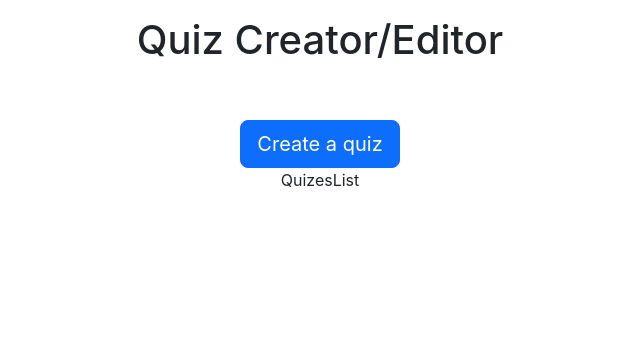
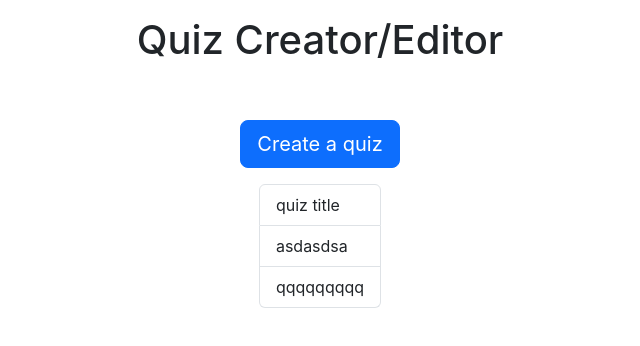
Before and after one commit to Xx-AmrHossam-xX/quiz-creator, a React (Create React App) app: page / in a window 1280 px wide. Shown: the top 346 px of the page, without its empty margins (320-960 px from the left). Built offline with nearby package versions, Linux system fonts and the light colour scheme.

Commit message:
Quizes List

```diff
--- a/src/App.css
+++ b/src/App.css
@@ -1,4 +1,7 @@
 .App {
-  text-align: center;
-  margin:1rem
+  display: flex;
+  justify-content: center;
+  align-items: center;
+  flex-direction: column;
+  margin: 1rem;
 }
--- a/src/App.js
+++ b/src/App.js
@@ -1,11 +1,19 @@
 import { useState } from 'react'
 import SaveForm from './components/SaveForm'
-import QuizesList from './components/QuizesList'
+import QuizesList from './components/QuizesList/QuizesList'
+import { QUIZES } from './dummyData'
 import './App.css'
 
 function App() {
   const [quizes, setQuizes] = useState([])
   const [isSaving, setIsSaving] = useState(false)
+  const [selectedQuiz, setSelectedQuiz] = useState({})
+
+  const toggleForm = (quiz = {}) => {
+    setIsSaving((prev) => !prev)
+    setSelectedQuiz(quiz)
+  }
+
   return (
     <div className="App">
       <h1>Quiz Creator/Editor</h1>
@@ -13,12 +21,16 @@ function App() {
         <button
           class="btn btn-primary btn-lg mt-5"
           type="button"
-          onClick={() => setIsSaving(true)}
+          onClick={() => toggleForm()}
         >
           Create a quiz
         </button>
       )}
-      {isSaving ? <SaveForm /> : <QuizesList />}
+      {isSaving ? (
+        <SaveForm selectedQuiz={selectedQuiz} />
+      ) : (
+        <QuizesList quizes={QUIZES} toggleForm={toggleForm} />
+      )}
     </div>
   )
 }
--- a/src/components/QuizesList.jsx
+++ /dev/null
@@ -1,5 +0,0 @@
-const QuizesList = () => {
-  return <div>QuizesList</div>
-}
-
-export default QuizesList
--- /dev/null
+++ b/src/components/QuizesList/QuizesList.jsx
@@ -0,0 +1,22 @@
+import './QuizesList.css'
+
+const QuizesList = ({ quizes, toggleForm }) => {
+  return (
+    <div class="list-group m-3">
+      {quizes.map((quiz) => {
+        return (
+          <button
+            type="button"
+            key={quiz.id}
+            class="list-group-item list-group-item-action quiz-item"
+            onClick={() => toggleForm(quiz)}
+          >
+            {quiz.title}
+          </button>
+        )
+      })}
+    </div>
+  )
+}
+
+export default QuizesList
--- a/src/components/SaveForm.jsx
+++ b/src/components/SaveForm.jsx
@@ -1,5 +1,5 @@
-const SaveForm = () => {
-  return <div>asdsadsa</div>
+const SaveForm = ({ selectedQuiz }) => {
+  return <div>{selectedQuiz?.title ?? 'CREATE'}</div>
 }
 
 export default SaveForm
--- /dev/null
+++ b/src/dummyData.js
@@ -0,0 +1,251 @@
+export const QUIZES = [
+  {
+    created: '2020-09-09 09:26:39',
+    description: 'Description',
+    id: '29',
+    modified: '2020-09-09 09:26:39',
+    questions_answers: [
+      {
+        answer_id: null,
+        answers: [
+          {
+            id: 122,
+            is_true: false,
+            text: 'question 1 answer 1 false',
+          },
+          {
+            id: 123,
+            is_true: false,
+            text: 'question 1 answer 2 false',
+          },
+          {
+            id: 124,
+            is_true: true,
+            text: 'question 1 answer 3 true',
+          },
+          {
+            id: 125,
+            is_true: false,
+            text: 'question 1 answer 4 false',
+          },
+        ],
+        feedback_false: 'question 1 false feedback',
+        feedback_true: 'question 1 true feedback',
+        id: 53,
+        text: 'question 1 text',
+      },
+      {
+        answer_id: null,
+        answers: [
+          {
+            id: 126,
+            is_true: true,
+            text: 'question 2 answer 1 true',
+          },
+          {
+            id: 127,
+            is_true: false,
+            text: 'question 2 answer 2 false',
+          },
+        ],
+        feedback_false: 'question 2 false feedback',
+        feedback_true: 'question 2 true feedback',
+        id: 54,
+        text: 'question 2 text',
+      },
+      {
+        answer_id: null,
+        answers: [
+          {
+            id: 128,
+            is_true: false,
+            text: 'question 3 answer 1 false',
+          },
+          {
+            id: 129,
+            is_true: true,
+            text: 'question 3 answer 2 true',
+          },
+          {
+            id: 130,
+            is_true: false,
+            text: 'question 3 answer 3 false',
+          },
+        ],
+        feedback_false: 'question 3 false feedback',
+        feedback_true: 'question 3 true feedback',
+        id: 55,
+        text: 'question 3 text',
+      },
+    ],
+    score: null,
+    title: 'quiz title',
+    url: 'https://www.youtube.com/watch?v=e6EGQFJLl04',
+  },
+  {
+    created: '2020-09-09 09:26:39',
+    description: 'Description',
+    id: '132123',
+    modified: '2020-09-09 09:26:39',
+    questions_answers: [
+      {
+        answer_id: null,
+        answers: [
+          {
+            id: 122,
+            is_true: false,
+            text: 'question 1 answer 1 false',
+          },
+          {
+            id: 123,
+            is_true: false,
+            text: 'question 1 answer 2 false',
+          },
+          {
+            id: 124,
+            is_true: true,
+            text: 'question 1 answer 3 true',
+          },
+          {
+            id: 125,
+            is_true: false,
+            text: 'question 1 answer 4 false',
+          },
+        ],
+        feedback_false: 'question 1 false feedback',
+        feedback_true: 'question 1 true feedback',
+        id: 53,
+        text: 'question 1 text',
+      },
+      {
+        answer_id: null,
+        answers: [
+          {
+            id: 126,
+            is_true: true,
+            text: 'question 2 answer 1 true',
+          },
+          {
+            id: 127,
+            is_true: false,
+            text: 'question 2 answer 2 false',
+          },
+        ],
+        feedback_false: 'question 2 false feedback',
+        feedback_true: 'question 2 true feedback',
+        id: 54,
+        text: 'question 2 text',
+      },
+      {
+        answer_id: null,
+        answers: [
+          {
+            id: 128,
+            is_true: false,
+            text: 'question 3 answer 1 false',
+          },
+          {
+            id: 129,
+            is_true: true,
+            text: 'question 3 answer 2 true',
+          },
+          {
+            id: 130,
+            is_true: false,
+            text: 'question 3 answer 3 false',
+          },
+        ],
+        feedback_false: 'question 3 false feedback',
+        feedback_true: 'question 3 true feedback',
+        id: 55,
+        text: 'question 3 text',
+      },
+    ],
+    score: null,
+    title: 'asdasdsa',
+    url: 'https://www.youtube.com/watch?v=e6EGQFJLl04',
+  },
+  {
+    created: '2020-09-09 09:26:39',
+    description: 'Description',
+    id: '1111111',
+    modified: '2020-09-09 09:26:39',
+    questions_answers: [
+      {
+        answer_id: null,
+        answers: [
+          {
+            id: 122,
+            is_true: false,
+            text: 'question 1 answer 1 false',
+          },
+          {
+            id: 123,
+            is_true: false,
+            text: 'question 1 answer 2 false',
+          },
+          {
+            id: 124,
+            is_true: true,
+            text: 'question 1 answer 3 true',
+          },
+          {
+            id: 125,
+            is_true: false,
+            text: 'question 1 answer 4 false',
+          },
+        ],
+        feedback_false: 'question 1 false feedback',
+        feedback_true: 'question 1 true feedback',
+        id: 53,
+        text: 'question 1 text',
+      },
+      {
+        answer_id: null,
+        answers: [
+          {
+            id: 126,
+            is_true: true,
+            text: 'question 2 answer 1 true',
+          },
+          {
+            id: 127,
+            is_true: false,
+            text: 'question 2 answer 2 false',
+          },
+        ],
+        feedback_false: 'question 2 false feedback',
+        feedback_true: 'question 2 true feedback',
+        id: 54,
+        text: 'question 2 text',
+      },
+      {
+        answer_id: null,
+        answers: [
+          {
+            id: 128,
+            is_true: false,
+            text: 'question 3 answer 1 false',
+          },
+          {
+            id: 129,
+            is_true: true,
+            text: 'question 3 answer 2 true',
+          },
+          {
+            id: 130,
+            is_true: false,
+            text: 'question 3 answer 3 false',
+          },
+        ],
+        feedback_false: 'question 3 false feedback',
+        feedback_true: 'question 3 true feedback',
+        id: 55,
+        text: 'question 3 text',
+      },
+    ],
+    score: null,
+    title: 'qqqqqqqqq',
+    url: 'https://www.youtube.com/watch?v=e6EGQFJLl04',
+  },
+]
```
Also changed, not shown: src/components/QuizesList/QuizesList.css (added).
